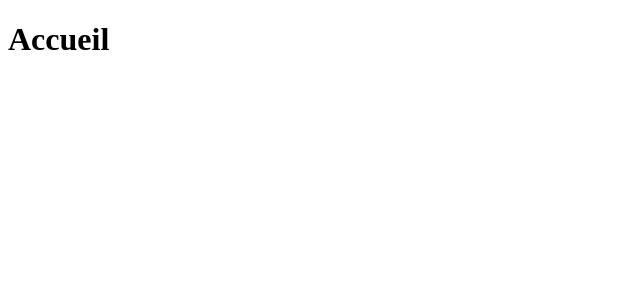
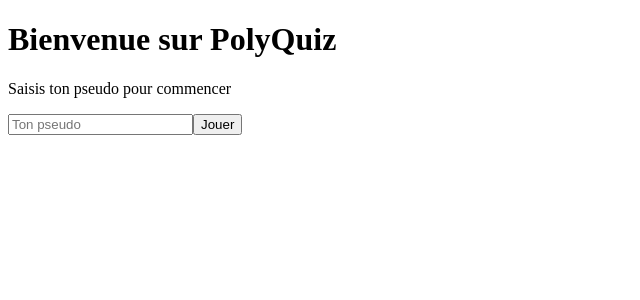
Before and after one commit to KimDSL/TPE2-IDE-Frameworks, a React app in the folder frontend/: page / in a window 1280 px wide. Shown: the top 300 px of the page, without its empty margins (0-640 px from the left). Built offline with nearby package versions, Linux system fonts and the light colour scheme; the HTML template or start-up script is replaced by a standard one.

Commit message:
Jalon 5: Performances et Références (useRef & useMemo)

```diff
--- a/frontend/package.json
+++ b/frontend/package.json
@@ -11,7 +11,8 @@
   },
   "dependencies": {
     "react": "^19.2.6",
-    "react-dom": "^19.2.6"
+    "react-dom": "^19.2.6",
+    "react-router-dom": "^7.15.1"
   },
   "devDependencies": {
     "@eslint/js": "^10.0.1",
--- a/frontend/src/context/UserContext.jsx
+++ b/frontend/src/context/UserContext.jsx
@@ -1,6 +1,6 @@
 import { createContext, useState, useContext } from "react";
 
-const UserContext = createContext(null);
+export const UserContext = createContext(null);
 
 export function UserProvider({ children }) {
   const [pseudo, setPseudo] = useState(null);
--- a/frontend/src/pages/Accueil.jsx
+++ b/frontend/src/pages/Accueil.jsx
@@ -1,5 +1,34 @@
+import { useState, useContext } from "react";
+import { useNavigate } from "react-router-dom";
+import { UserContext } from "../context/UserContext";
+
 function Accueil() {
-  return <div><h1>Accueil</h1></div>;
+  const [inputPseudo, setInputPseudo] = useState("");
+  const { setPseudo } = useContext(UserContext);
+  const navigate = useNavigate();
+
+  function handleSubmit(e) {
+    e.preventDefault();
+    if (!inputPseudo.trim()) return;
+    setPseudo(inputPseudo.trim());
+    navigate("/quiz");
+  }
+
+  return (
+    <div>
+      <h1>Bienvenue sur PolyQuiz</h1>
+      <p>Saisis ton pseudo pour commencer</p>
+      <form onSubmit={handleSubmit}>
+        <input
+          type="text"
+          placeholder="Ton pseudo"
+          value={inputPseudo}
+          onChange={(e) => setInputPseudo(e.target.value)}
+        />
+        <button type="submit">Jouer</button>
+      </form>
+    </div>
+  );
 }
 
 export default Accueil;
--- a/frontend/src/pages/Quiz.jsx
+++ b/frontend/src/pages/Quiz.jsx
@@ -1,4 +1,4 @@
-import { useReducer, useEffect, useContext } from "react";
+import { useReducer, useEffect, useContext, useRef, useState } from "react";
 import { useNavigate } from "react-router-dom";
 import useFetch from "../hooks/useFetch";
 import { UserContext } from "../context/UserContext";
@@ -34,12 +34,34 @@ function quizReducer(state, action) {
 
 function Quiz() {
   const [state, dispatch] = useReducer(quizReducer, initialState);
+  const [tempsRestant, setTempsRestant] = useState(60);
   const { data: questions, loading, error } = useFetch("/questions.json");
   const navigate = useNavigate();
   const { setMeilleurScore } = useContext(UserContext);
+  const timerRef = useRef(null);
 
+  // Chronomètre
+  useEffect(() => {
+    if (state.statut === "en_cours") {
+      timerRef.current = setInterval(() => {
+        setTempsRestant((prev) => {
+          if (prev <= 1) {
+            clearInterval(timerRef.current);
+            dispatch({ type: "FINISH_QUIZ" });
+            return 0;
+          }
+          return prev - 1;
+        });
+      }, 1000);
+    }
+
+    return () => clearInterval(timerRef.current);
+  }, [state.statut]);
+
+  // Fin du quiz
   useEffect(() => {
     if (questions && (state.statut === "termine" || state.index >= questions.length)) {
+      clearInterval(timerRef.current);
       dispatch({ type: "FINISH_QUIZ" });
       setMeilleurScore(state.score);
       navigate("/resultats");
@@ -54,6 +76,7 @@ function Quiz() {
   return (
     <div>
       <h1>Quiz</h1>
+      <p>Temps restant : {tempsRestant}s</p>
       <p>Score : {state.score}</p>
       <p>Question {state.index + 1} / {questions.length}</p>
       <h2>{questionCourante.libelle}</h2>
@@ -69,6 +92,9 @@ function Quiz() {
           {option}
         </button>
       ))}
+      <button onClick={() => dispatch({ type: "START_QUIZ" })}>
+        Démarrer
+      </button>
     </div>
   );
 }
--- a/frontend/src/pages/Resultats.jsx
+++ b/frontend/src/pages/Resultats.jsx
@@ -1,5 +1,26 @@
+import { useContext, useMemo } from "react";
+import { useNavigate } from "react-router-dom";
+import { UserContext } from "../context/UserContext";
+
 function Resultats() {
-  return <div><h1>Résultats</h1></div>;
+  const { pseudo, meilleurScore } = useContext(UserContext);
+  const navigate = useNavigate();
+
+  const ratio = useMemo(() => {
+    return ((meilleurScore / 10) * 100).toFixed(1);
+  }, [meilleurScore]);
+
+  return (
+    <div>
+      <h1>Résultats</h1>
+      <p>Bravo {pseudo} !</p>
+      <p>Score : {meilleurScore} / 10</p>
+      <p>Ratio de bonnes réponses : {ratio}%</p>
+      <button onClick={() => navigate("/")}>
+        Rejouer
+      </button>
+    </div>
+  );
 }
 
 export default Resultats;
```
Also changed, not shown: 1 other file (tests, documents, lock files or other folders).
